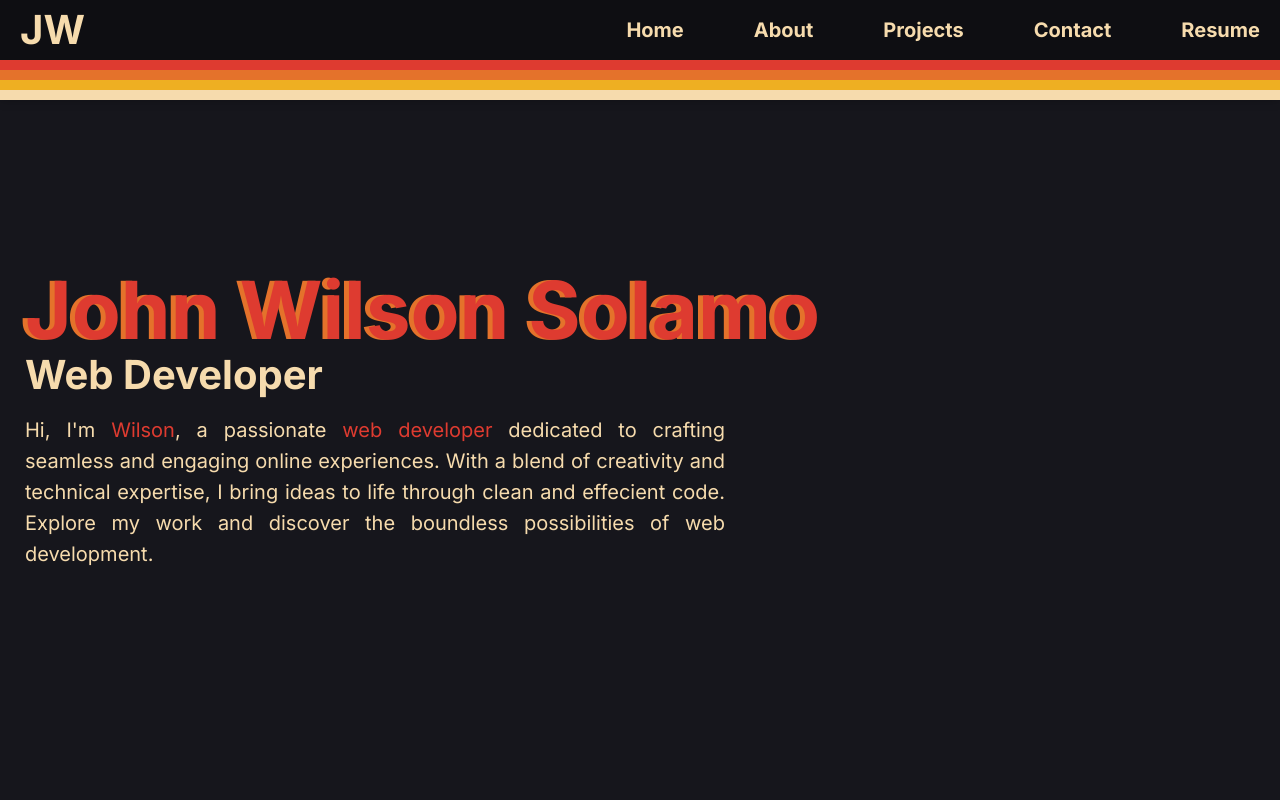
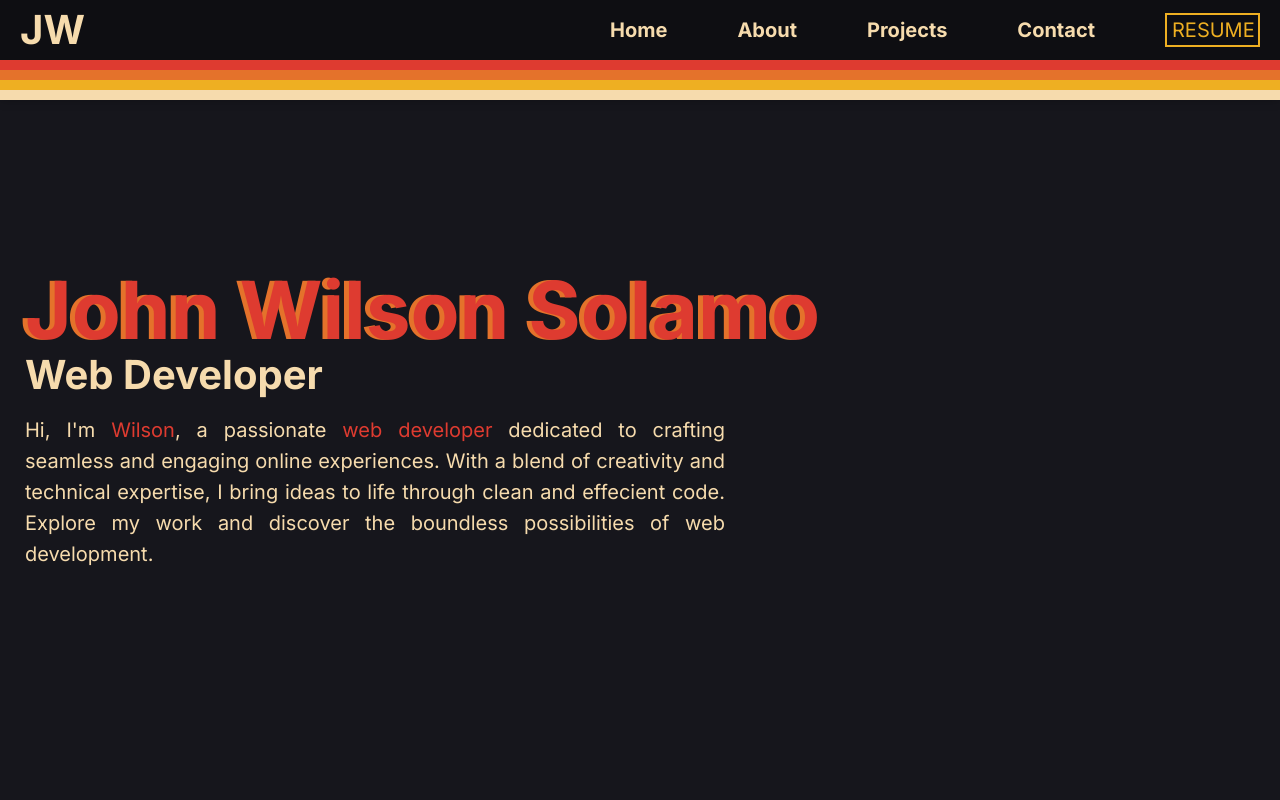
Before and after one commit to WilsonJohnSolamo/wilson-portfolio, a Next.js app: page / in a window 1280 px wide. Shown: the top 800 px of the page. Built offline with nearby package versions, Linux system fonts and the light colour scheme.

Commit message:
dynamic menu and WIP contact form

```diff
--- a/app/components/Contact.jsx
+++ b/app/components/Contact.jsx
@@ -1,6 +1,35 @@
-import React from "react";
+"use client";
+
+import React, { useState } from "react";
 
 const Contact = () => {
+  const [name, setName] = useState("");
+  const [email, setEmail] = useState("");
+  const [message, setMessage] = useState("");
+
+  const handleSubmit = async (e) => {
+    e.preventDefault();
+
+    // Send form data to the serverless function
+    const response = await fetch("/api/submitForm", {
+      method: "POST",
+      headers: {
+        "Content-Type": "application/json",
+      },
+      body: JSON.stringify({ name, email, message }),
+    });
+
+    const result = await response.json();
+
+    if (result.success) {
+      // Handle successful submission (e.g., show a success message)
+      console.log("Message sent successfully!");
+    } else {
+      // Handle submission error (e.g., show an error message)
+      console.error("Error sending message");
+    }
+  };
+
   return (
     <section
       id="contact"
@@ -10,6 +39,15 @@ const Contact = () => {
         <div className="text-[60px] font-bold text-main-orange mb-[50px]">
           Contact
         </div>
+        <form onSubmit={handleSubmit}>
+          {/* Your form inputs */}
+          <button
+            type="submit"
+            className="border-[2px] border-main-red-orange rounded-[20px] px-[13px] py-[7px] text-[17px] leading-[20px] hover:text-[#16161c] hover:bg-main-gold"
+          >
+            Send Message
+          </button>
+        </form>
       </div>
     </section>
   );
--- a/app/components/Menu.jsx
+++ b/app/components/Menu.jsx
@@ -41,11 +41,18 @@ const Menu = () => {
           <ul className="leading-[20px] flex justify-evenly space-x-[70px] text-[20px] font-bold text-main-cream items-center">
             {/* {menu.map((item, index => ( */}
             {menu.map((item, index) => (
-              <li key={index}>
+              <li
+                key={index}
+                className={`${
+                  item.target === "_blank"
+                    ? "group w-[95px] slide-btn btn-design1 border-[2px] hover:border-main-red-orange border-main-gold py-[5px] px-[5px]"
+                    : ""
+                }`}
+              >
                 {item.target === "_blank" ? (
                   <Link
                     href={item.link_url}
-                    className="hover:text-main-red-orange transition-all duration-300"
+                    className="uppercase group-hover:text-main-red-orange group-hover:font-bold text-main-gold font-normal transition-all duration-300"
                     target={item.target}
                   >
                     {item.link_label}
```
